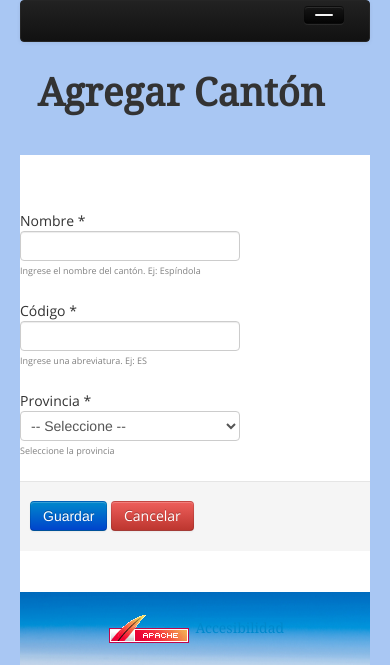
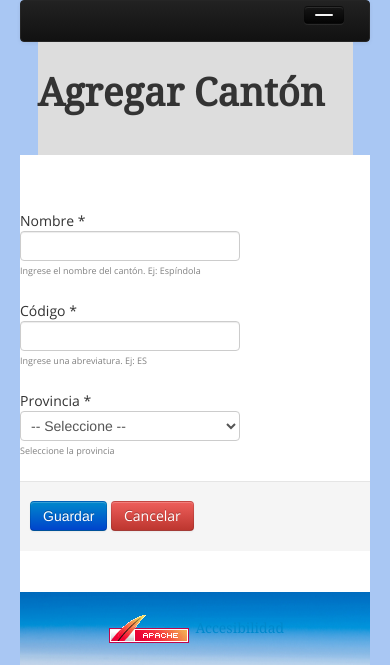
Before and after one commit to luchitoflores/gestionparroquial, a Django app: page /ciudades/canton/add in a window 390 px wide. Shown: the top 665 px of the page. Run offline with Django 3.2, Linux system fonts and the light colour scheme; the visitor is signed in with stand-in values (Sample User, id 1); data comes from the database, SQL or seed files in the repository; data that the repository does not hold is empty; parts of the project's set-up code (start-up, migrations or seed data) failed here and were passed over; some libraries are stand-ins or nearby versions.

Commit message:
optimizando para móviles

```diff
--- a/static/css/estilos.css
+++ b/static/css/estilos.css
@@ -165,7 +165,7 @@ img.sorted{
 	}
 	}*/
 
-	@media screen and (min-width:960px){
+	@media (min-width:960px){
 		#id_title
 		{
 			background-image: url(../img/textura10.jpg);
@@ -198,6 +198,7 @@ img.sorted{
 	@media (max-width: 640px) {
 
 		#id_title{
+			background: #DDD;
 			font-family: 'Droid Serif',Helvetica,Arial,sans-serif;
 			font-size: 1.5em;
 			max-height: 90%;
```
